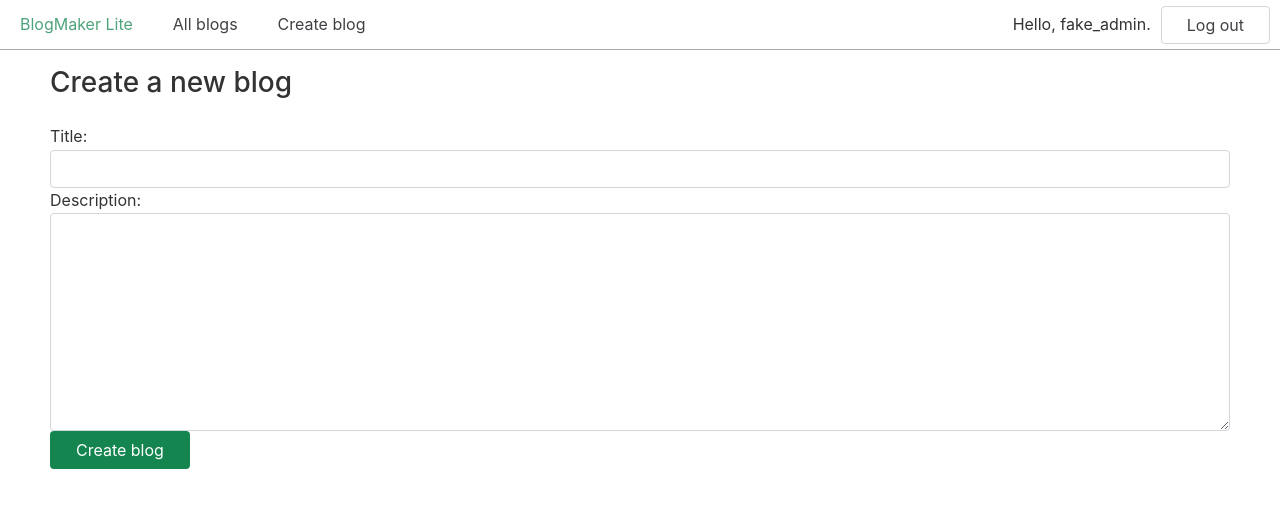
After one commit to VictorFernandezPey/djangoFromSingleFile, a Django app: page /new_blog/ in a window 1280 px wide. The commit adds this page. Shown: the top 508 px of the page. Run offline with Django 4.2, Linux system fonts and the light colour scheme; a user stored in the database is signed in.

Commit message:
Part 16, register users and allow add blogs

```diff
--- /dev/null
+++ b/blogs/forms.py
@@ -0,0 +1,8 @@
+from django import forms
+
+from .models import Blog
+
+class BlogForm(forms.ModelForm):
+    class Meta:
+        model = Blog
+        fields = ["title", "description"]
--- a/blogs/models.py
+++ b/blogs/models.py
@@ -1,9 +1,11 @@
 from django.db import models
+from django.contrib.auth.models import User
 
 class Blog(models.Model):
     title = models.CharField(max_length=200)
     description = models.TextField()
     date_added = models.DateTimeField(auto_now_add=True)
+    owner = models.ForeignKey(User, on_delete=models.CASCADE) # many-to-one relationship
 
     def __str__(self):
         return self.title
--- a/blogs/templates/blogs/base.html
+++ b/blogs/templates/blogs/base.html
@@ -15,6 +15,10 @@
       <div class="nav-left">
           <a class="active" href="{% url 'blogs:index' %}">BlogMaker Lite</a>
           <a href="{% url 'blogs:blogs' %}">All blogs</a>
+
+          {% if user.is_authenticated %}
+            <a href="{% url 'blogs:new_blog' %}">Create blog</a>
+          {% endif %}
       </div>
       <div class="nav-right">
         {% if user.is_authenticated %}
--- /dev/null
+++ b/blogs/templates/blogs/new_blog.html
@@ -0,0 +1,14 @@
+{% extends "blogs/base.html" %}
+
+{% block content %}
+
+  <h2>Create a new blog</h2>
+
+  <form action="{% url 'blogs:new_blog' %}" method='post'>
+    {% csrf_token %}
+    {{ form.as_div }}
+
+    <button name="submit" class="button primary">Create blog</button>
+  </form>
+
+{% endblock content %}
--- a/blogs/templates/blogs/post.html
+++ b/blogs/templates/blogs/post.html
@@ -3,6 +3,7 @@
 {% block content %}
 
   <h2>{{ post.title }}</h2>
+  <p class="text-right blog-owner">{{ blog.owner.username }}</p>
 
   <div class="text-right">
     <span>{{ post.date_added|date:"DATE_FORMAT"}}</span> |
--- a/blogs/urls.py
+++ b/blogs/urls.py
@@ -8,5 +8,6 @@ urlpatterns = [
     path("blogs/", views.blogs, name="blogs"),
     path("blogs/<int:blog_id>/", views.blog, name="blog"),
     path("posts/<int:post_id>/", views.post, name="post"),
+    path("new_blog/", views.new_blog, name="new_blog"),
     path("", views.index, name="index")
 ]
--- a/blogs/views.py
+++ b/blogs/views.py
@@ -1,5 +1,7 @@
-from django.shortcuts import render
+from django.shortcuts import render, redirect
+from django.contrib.auth.decorators import login_required
 from .models import Blog, BlogPost
+from .forms import BlogForm
 
 def index(request):
     return render(request, "blogs/index.html")
@@ -28,3 +30,18 @@ def post(request, post_id):
         "blog": blog,
     }
     return render(request, "blogs/post.html", context)
+
+@login_required
+def new_blog(request):
+    if request.method != "POST":
+        form = BlogForm()
+    else:
+        form = BlogForm(data=request.POST)
+        if form.is_valid():
+            new_blog = form.save(commit=False)
+            new_blog.owner = request.user
+            new_blog.save()
+            return redirect("blogs:blogs")
+
+    context = {"form": form}
+    return render(request, "blogs/new_blog.html", context)
--- a/css/custom.css
+++ b/css/custom.css
@@ -27,3 +27,8 @@
     padding-left: 15px;
     padding-right: 15px;
 }
+
+p.blog-owner {
+    font-size: 1.75rem;
+    margin-top: -20px;
+}
--- a/notes.txt
+++ b/notes.txt
@@ -68,3 +68,5 @@ python manage.py collectstatic
 
 # Delete all data from database without affecting the structure of the database
 python manage.py flush
+
+Process for building a page in a standard Django project: define a URL pattern for the page, write a view, and write a template.
```
Also changed, not shown: blogs/templates/blogs/blog.html (+6 -5 lines), blogs/templates/blogs/blogs.html (+6 -3 lines), model_factories.py (+13 -4 lines), blogs/migrations/0003_blog_owner.py (added), db.sqlite3.
